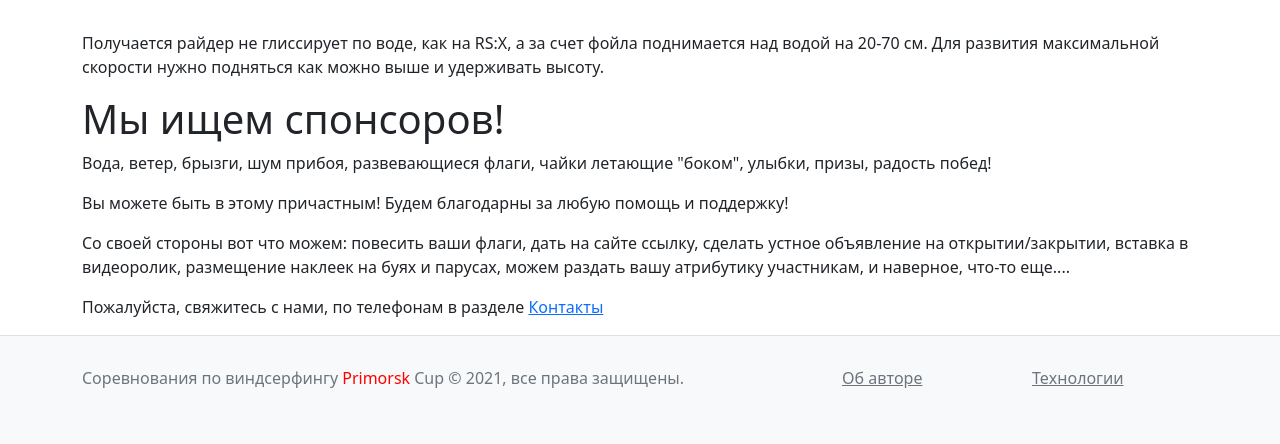
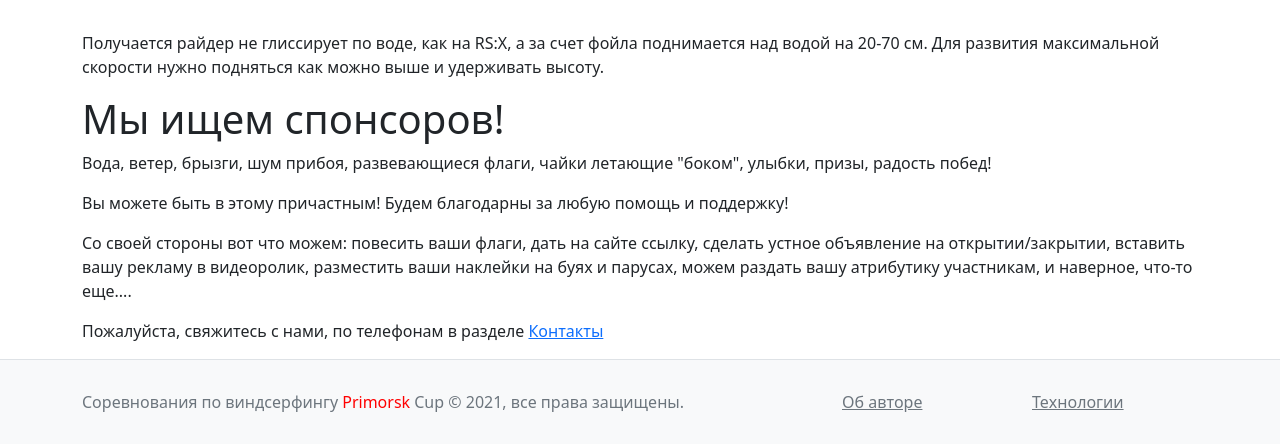
Before and after one commit to Bazulenkov/primorsk-cup, a Django app: page / in a window 1280 px wide. Shown: the part 5568-6012 px from the top of the page. Before the commit the page ends 5956 px from the top, so only its background shows below. Run offline with Django 3.2, Linux system fonts and the light colour scheme.

Commit message:
Change content of index.html

```diff
--- a/templates/index.html
+++ b/templates/index.html
@@ -156,8 +156,9 @@
             Вода, ветер, брызги, шум прибоя, развевающиеся флаги, чайки летающие "боком", улыбки, призы, радость побед!
         </p>
         <p>Вы можете быть в этому причастным! Будем благодарны за любую помощь и поддержку!</p>
-        <p>Со своей стороны вот что можем: повесить ваши флаги, дать на сайте ссылку, сделать устное объявление на открытии/закрытии, вставка в
-            видеоролик, размещение наклеек на буях и парусах, можем раздать вашу атрибутику участникам, и наверное, что-то еще....</p>
+        <p>Со своей стороны вот что можем: повесить ваши флаги, дать на сайте ссылку, сделать устное объявление на
+            открытии/закрытии, вставить вашу рекламу в видеоролик, разместить ваши наклейки на буях и парусах, можем
+            раздать вашу атрибутику участникам, и наверное, что-то еще....</p>
         <p>Пожалуйста, свяжитесь с нами, по телефонам в разделе <a href="{% url 'about:contacts' %}">Контакты</a></p>
     </div>
 </main>
```
